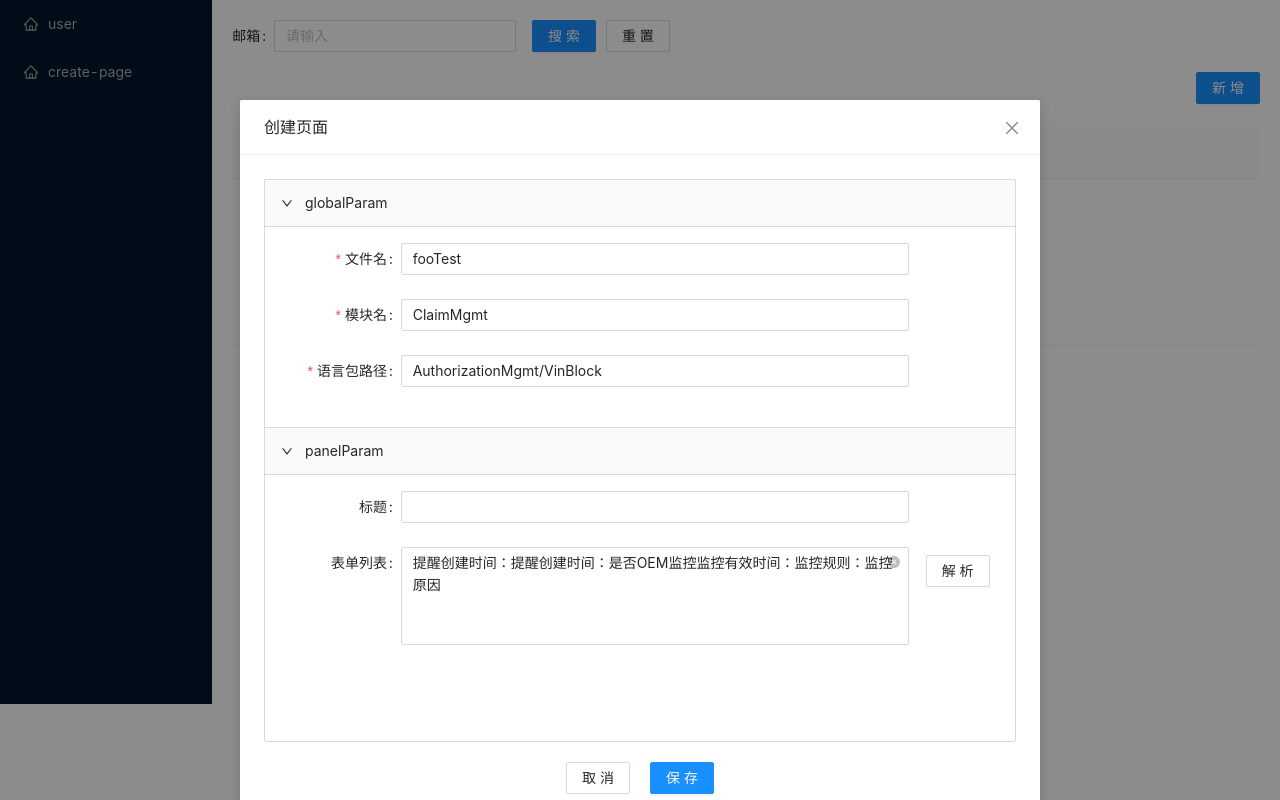
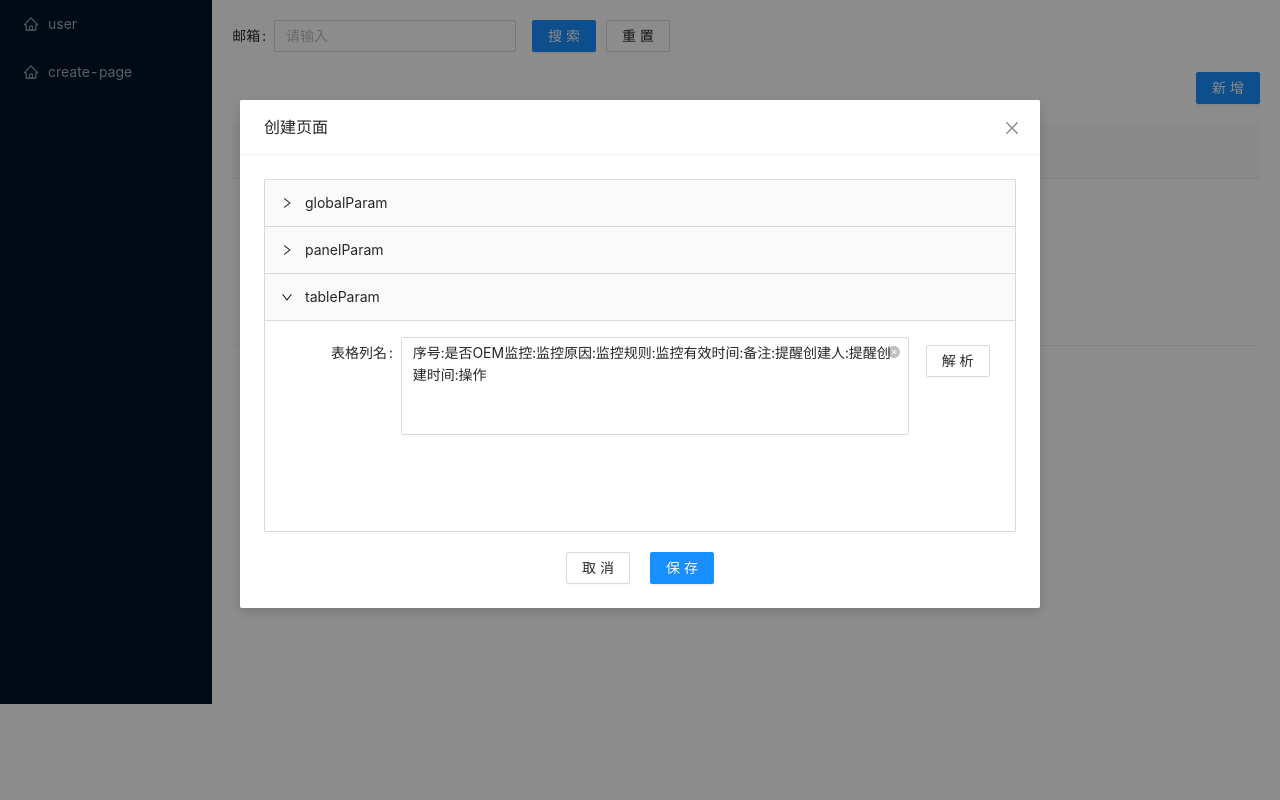
Before and after one commit to YLJ77/genCode, a Vue app in the folder frontend/: page /#/home/create-page in a window 1280 px wide. Built offline with nearby package versions, Linux system fonts and the light colour scheme.

Commit message:
feat:生成表格columns

```diff
--- a/frontend/src/components/AppForm.vue
+++ b/frontend/src/components/AppForm.vue
@@ -18,7 +18,10 @@
           <a-textarea v-else-if="cfg.type === 'textarea'"
                    v-model:value="form[getDecoratorId(cfg)]"
                    v-bind="cfg.field || {}"/>
-          <slot v-else-if="cfg.type === 'slot'" :name="cfg.slot" :props="{fieldsValue:form,cfg,getForm}"></slot>
+          <slot v-else-if="cfg.type === 'slot'" :name="cfg.slot" :props="{fieldsValue:form,cfg,getForm}"/>
+          <div v-else-if="cfg.type === 'btn'" class="slot-btn">
+            <a-button @click="cfg.action({fieldsValue:form,getForm,cfg})">{{cfg.text}}</a-button>
+          </div>
         </a-form-item>
         <div v-if="isSearchBar">
           <a-button type="primary" @click="search">搜索</a-button>
@@ -38,6 +41,15 @@
   display: flex;
   align-items: center;
   flex-wrap: wrap;
+}
+.slot-btn {
+  position: relative;
+
+  button {
+    position: absolute;
+    top: -130px;
+    right: -200px;
+  }
 }
 </style>
 <script>
--- a/frontend/src/utils/appFunc.js
+++ b/frontend/src/utils/appFunc.js
@@ -19,7 +19,7 @@ export function updateState(state, list) {
 
 export const genFormAndRules = (cfgList) => {
     return cfgList.reduce((acc,cfg) => {
-        if (!['slot'].includes(cfg.type)) {
+        if (cfg.decorator) {
             const {decorator:[decoratorId, {rules,initialValue} = {rules:[]}]} = cfg;
             acc.model[decoratorId] = initialValue;
             acc.rules[decoratorId] = rules;
--- a/frontend/src/views/CreatePage.vue
+++ b/frontend/src/views/CreatePage.vue
@@ -29,11 +29,18 @@
               :form-cfg="addModal.formCfg"
               :footer-visible="false">
             <template v-slot:analyse="{props:{fieldsValue,getForm,cfg}}">
-              <div style="position:relative;">
-                <a-button @click="analyse({fieldsValue,getForm,cfg})" style="position: absolute;top:-130px;right:-200px;">解析</a-button>
+              <div class="slot-btn">
+                <a-button @click="analyse({fieldsValue,getForm,cfg})">解析</a-button>
               </div>
             </template>
           </app-form>
+        </a-collapse-panel>
+        <a-collapse-panel :forceRender="true" key="tableParam" header="tableParam">
+          <app-form
+              ref="tableForm"
+              :field-cfg-list="addModal.fieldList.table"
+              :form-cfg="addModal.formCfg"
+              :footer-visible="false"/>
         </a-collapse-panel>
       </a-collapse>
       <div class="app-hc-vc" style="margin-top: 20px;">
@@ -66,7 +73,7 @@ export default {
       ],
       addModal: {
         visible: true,
-        activePanel: ['globalParam','panelParam'],
+        activePanel: [/*'globalParam','panelParam',*/'tableParam'],
         title: '创建页面',
         fieldList: {
           global: [
@@ -117,7 +124,10 @@ export default {
             },
             {
               type: 'textarea',
-              decorator: ['fieldList',{initialValue:'提醒创建时间：提醒创建时间：是否OEM监控监控有效时间：监控规则：监控原因'}],
+              decorator: ['fieldList',{
+                // initialValue:'提醒创建时间：提醒创建时间：是否OEM监控监控有效时间：监控规则：监控原因'
+                initialValue:''
+              }],
               formItem: {
                 label: '表单列表'
               },
@@ -130,6 +140,37 @@ export default {
             {
               type: 'slot',
               slot: 'analyse'
+            }
+          ],
+          table: [
+            {
+              type: 'textarea',
+              decorator: ['columns',{initialValue:'序号:是否OEM监控:监控原因:监控规则:监控有效时间:备注:提醒创建人:提醒创建时间:操作'}],
+              formItem: {
+                label: '表格列名'
+              },
+              field: {
+                allowClear: true,
+                autoSize: { minRows: 4 },
+                placeholder: '分隔符：\n1、中文冒号：\n2、英文冒号:\nemum:\n0-否/1-是'
+              }
+            },
+            {
+              type: 'btn',
+              text: '解析',
+              action: ({fieldsValue}) => {
+                fieldsValue.columns = this.formatVal({
+                  fieldValue: fieldsValue.columns,
+                  accCtrl: ({entry:title,idx}) => {
+                    let attrs = `title:${title}\n|dataIndex:__tableIdx${idx}__\n|emum:0\n|render:0`
+                    if (title === '操作') {
+                      attrs += `\n|actionBtns:action-编辑-edit/action-删除-delete`;
+                      attrs = attrs.replace(`tableIdx${idx}`,'action');
+                    }
+                    return attrs;
+                  }
+                })
+              }
             }
           ]
         },
@@ -169,12 +210,23 @@ export default {
     ...mapActions('createPage', [
       'addPage'
     ]),
-    analyse({fieldsValue,cfg,getForm}) {
-      fieldsValue.fieldList = fieldsValue.fieldList.split(/:|：/).reduce((acc,label,idx,arr) => {
-        acc += `label:${label}|id:__panelId${idx}__|type:__String__`;
-        if (idx !== arr.length - 1) acc += ',\n';
+    formatVal({fieldValue, accCtrl, lines = 2 }) {
+      return fieldValue.split(/:|：/).reduce((acc,entry,idx,arr) => {
+        acc += accCtrl({acc,entry,idx,arr});
+        if (idx !== arr.length - 1) {
+          acc += ',';
+          acc += '\n'.repeat(lines);
+        }
         return acc;
       }, '');
+    },
+    analyse({fieldsValue}) {
+      fieldsValue.fieldList = this.formatVal({
+        fieldValue: fieldsValue.fieldList,
+        accCtrl: ({entry: label,idx}) => {
+          return `label:${label}\n|id:__panelId${idx}__\n|type:__String__\n|required:0`;
+        }
+      });
     },
     save() {
       const {addModal: {fieldList}} = this;
```
Also changed, not shown: 2 other files (tests, documents, lock files or other folders).
